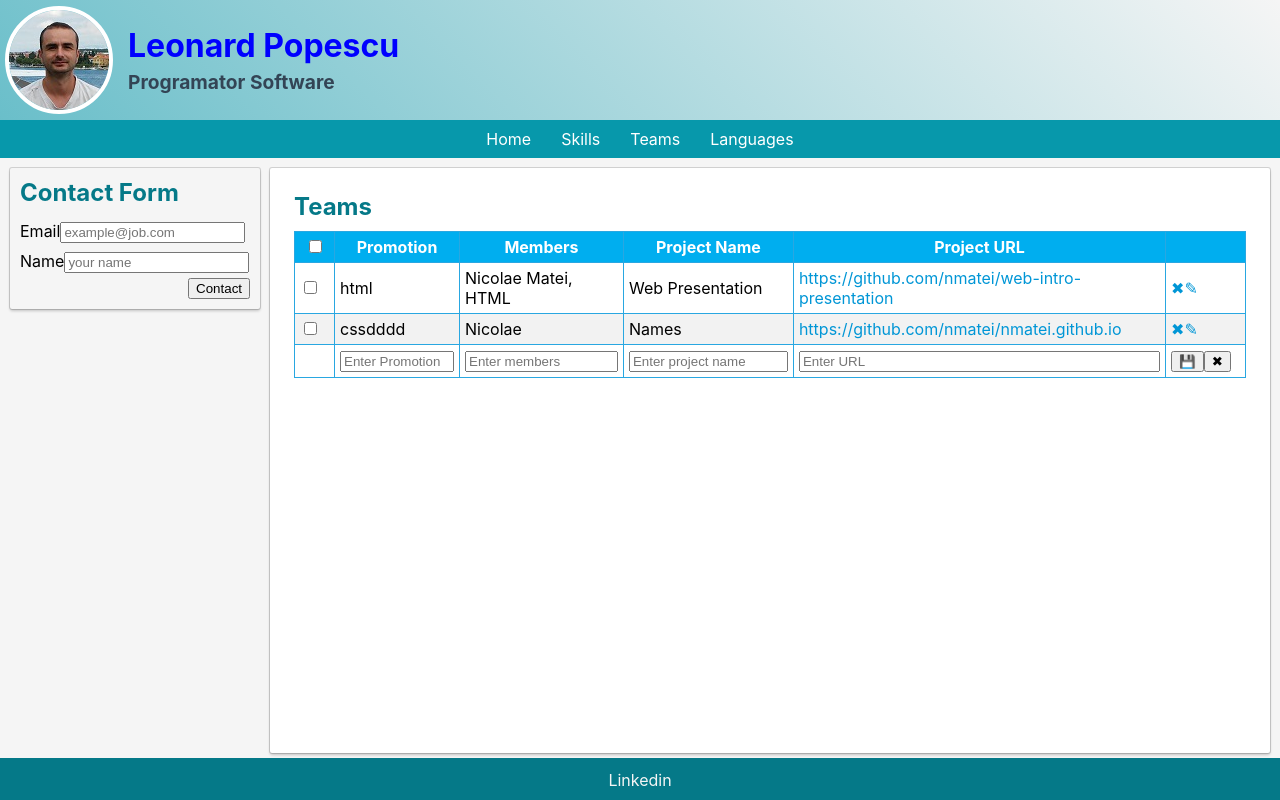
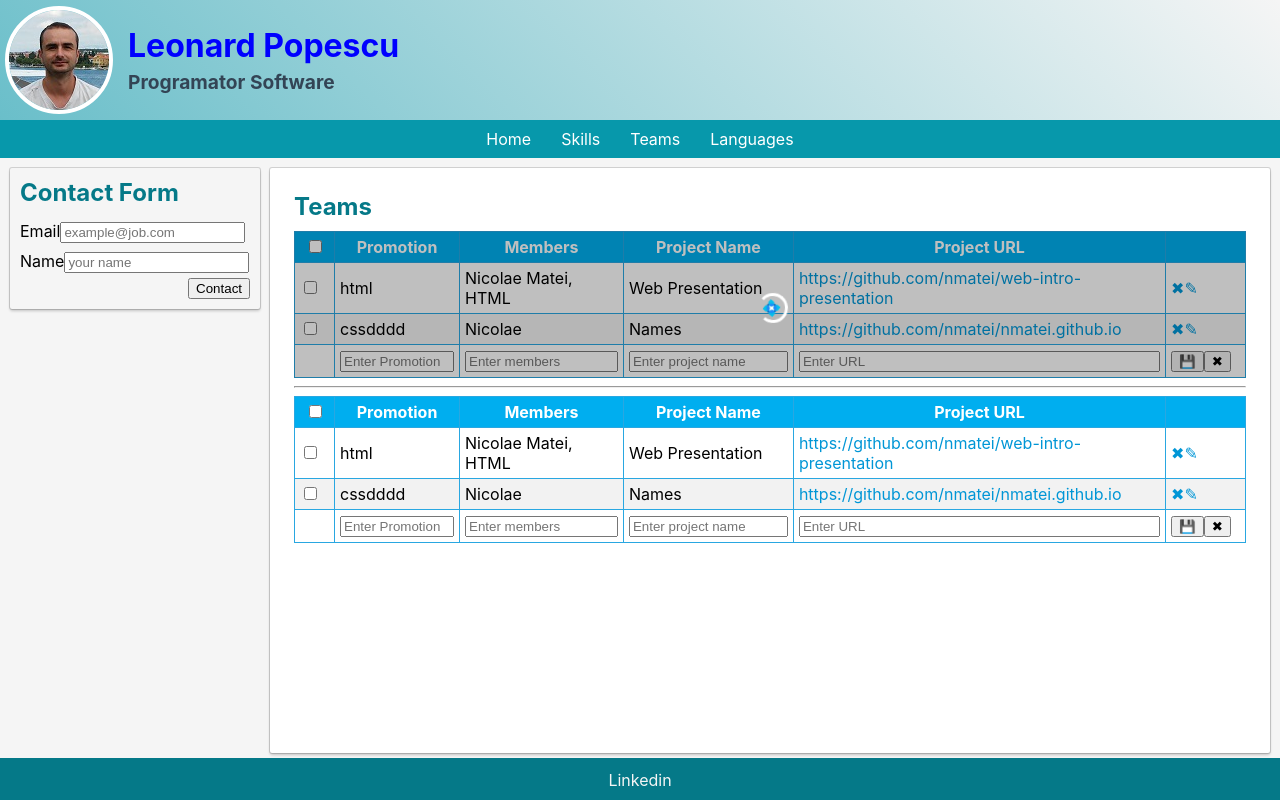
Before and after one commit to leonardp9/team-networking-react, a React (Create React App) app: page / in a window 1280 px wide. Built offline with nearby package versions, Linux system fonts and the light colour scheme.

Commit message:
modificari split team

```diff
--- a/src/main/components.tsx
+++ b/src/main/components.tsx
@@ -1,5 +1,5 @@
 import { SideMenu } from "../menu/SideMenu";
-import { TeamsTable } from "../teams/TeamsTable";
+import { TeamsTableWrapper } from "../teams/TeamsTable";
 export function ContentWrapper() {
   return (
     <section id="content">
@@ -15,7 +15,7 @@ export function ContentWrapper() {
         </div>
         <div className="page" id="teams" style={{ display: "block" }}>
           <h2>Teams</h2>
-          <TeamsTable />
+          <TeamsTableWrapper />
         </div>
         <div className="page" id="languages">
           <h2>Known Languages</h2>
--- a/src/teams/TeamsTable.tsx
+++ b/src/teams/TeamsTable.tsx
@@ -1,23 +1,7 @@
 import "./style.css";
-export function TeamsTable() {
-  const teams = [
-    {
-      id: "toze8j1610313009673",
-      promotion: "html",
-      members: "Nicolae Matei, HTML",
-      name: "Web Presentation",
-      url: "https://github.com/nmatei/web-intro-presentation"
-    },
-    {
-      id: "ezabnf1630345987541",
-      promotion: "cssdddd",
-      members: "Nicolae",
-      name: "Names",
-      url: "https://github.com/nmatei/nmatei.github.io"
-    }
-  ];
+export function TeamsTable(props) {
   return (
-    <form id="editForm" action="" method="post">
+    <form id="editForm" action="" method="post" className={props.loading ? "loading-mask" : ""}>
       <table>
         <colgroup>
           <col span={1} style={{ width: "40px" }} />
@@ -40,7 +24,7 @@ export function TeamsTable() {
           </tr>
         </thead>
         <tbody>
-          {teams.map(({ id, url, promotion, members, name }) => {
+          {props.teams.map(({ id, url, promotion, members, name }) => {
             let displayURL = url;
             return (
               <tr key={id}>
@@ -92,3 +76,33 @@ export function TeamsTable() {
     </form>
   );
 }
+
+export function TeamsTableWrapper() {
+  const teams = [
+    {
+      id: "toze8j1610313009673",
+      promotion: "html",
+      members: "Nicolae Matei, HTML",
+      name: "Web Presentation",
+      url: "https://github.com/nmatei/web-intro-presentation"
+    },
+    {
+      id: "ezabnf1630345987541",
+      promotion: "cssdddd",
+      members: "Nicolae",
+      name: "Names",
+      url: "https://github.com/nmatei/nmatei.github.io"
+    }
+  ];
+
+  // return TeamsTable({
+  //   teams: teams
+  // });
+  return (
+    <>
+      <TeamsTable teams={teams} loading={true} />
+      <hr />
+      <TeamsTable teams={teams} loading={false} />
+    </>
+  );
+}
```
